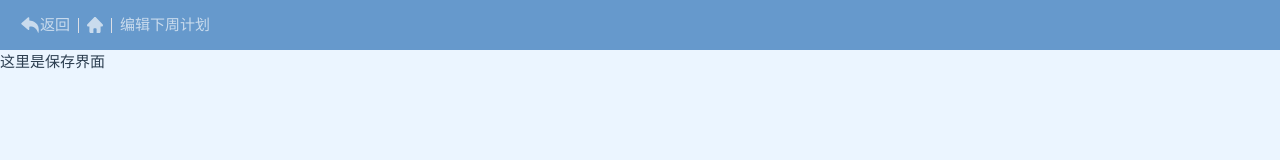
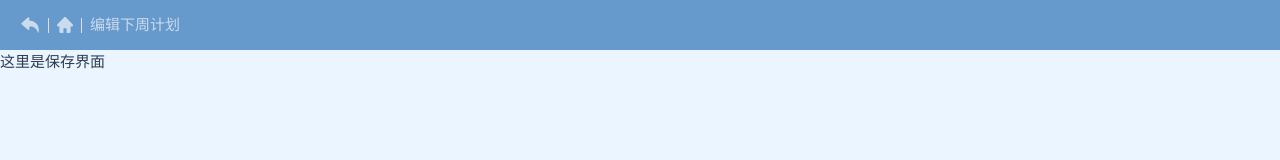
Before and after one commit to LuGuanzong/selection_web, a Vue app: page /save in a window 1280 px wide. Shown: the top 160 px of the page. Built offline with nearby package versions, Linux system fonts and the light colour scheme.

Commit message:
初始化header组件和svg图标组件

```diff
--- a/src/components/header.vue
+++ b/src/components/header.vue
@@ -27,12 +27,13 @@ const handleGoHome = () => {
 
 <template>
   <div class="header-place header">
-    <div class="back highlight" @click="handleGoBack">
+    <div class="logo highlight" @click="handleGoBack">
       <svg-icon name="back" style="width: 20px; height: 20px;" />
-      <span>返回</span>
     </div>
     <el-divider direction="vertical" />
-    <svg-icon class="highlight" name="home" style="width: 16px; height: 16px;" @click="handleGoHome" />
+    <div class="logo highlight" @click="handleGoHome">
+      <svg-icon name="home" style="width: 16px; height: 16px;" />
+    </div>
     <el-divider direction="vertical" />
     <span>
       编辑下周计划
@@ -64,10 +65,10 @@ const handleGoHome = () => {
 }
 
 .place-holder {
-  background: rgba(153, 204, 255, 0.2);
+  background: #EBF5FF;
 }
 
-.back {
+.logo {
   display: flex;
   align-items: center;
   transition: .3s;
@@ -84,6 +85,6 @@ const handleGoHome = () => {
 .router-content {
   width: 100%;
   height: calc(100vh - 64px);
-  background: rgba(153, 204, 255, 0.2);
+  background: #EBF5FF;
 }
 </style>
--- a/src/views/plan/detail/index.vue
+++ b/src/views/plan/detail/index.vue
@@ -46,7 +46,7 @@ const dayCheckList = ref([])
 
 <style scoped lang="scss">
 .detail-content {
-  background: rgba(153, 204, 255, 0.2);
+  background: #EBF5FF;
   height: 100%;
   padding: 20px;
   display: flex;
```
